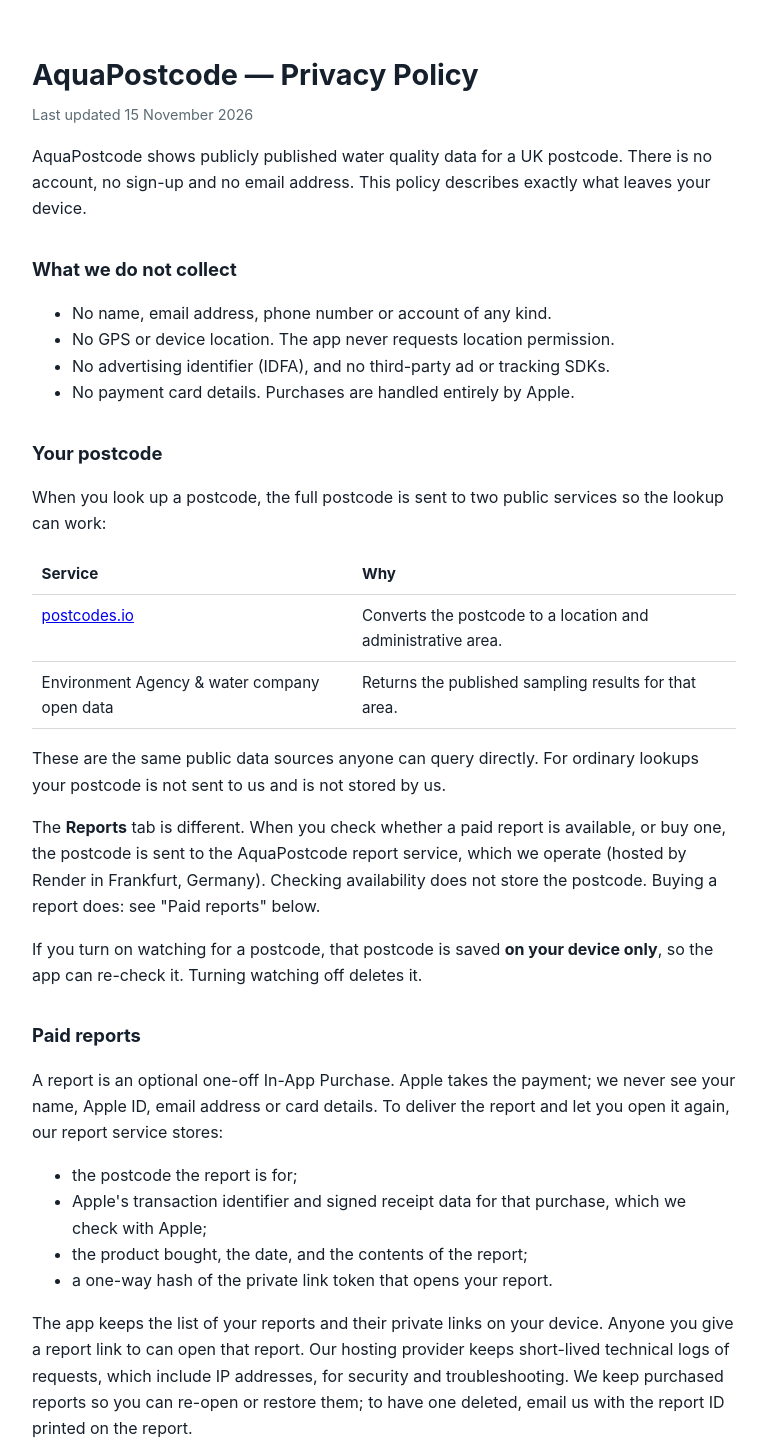
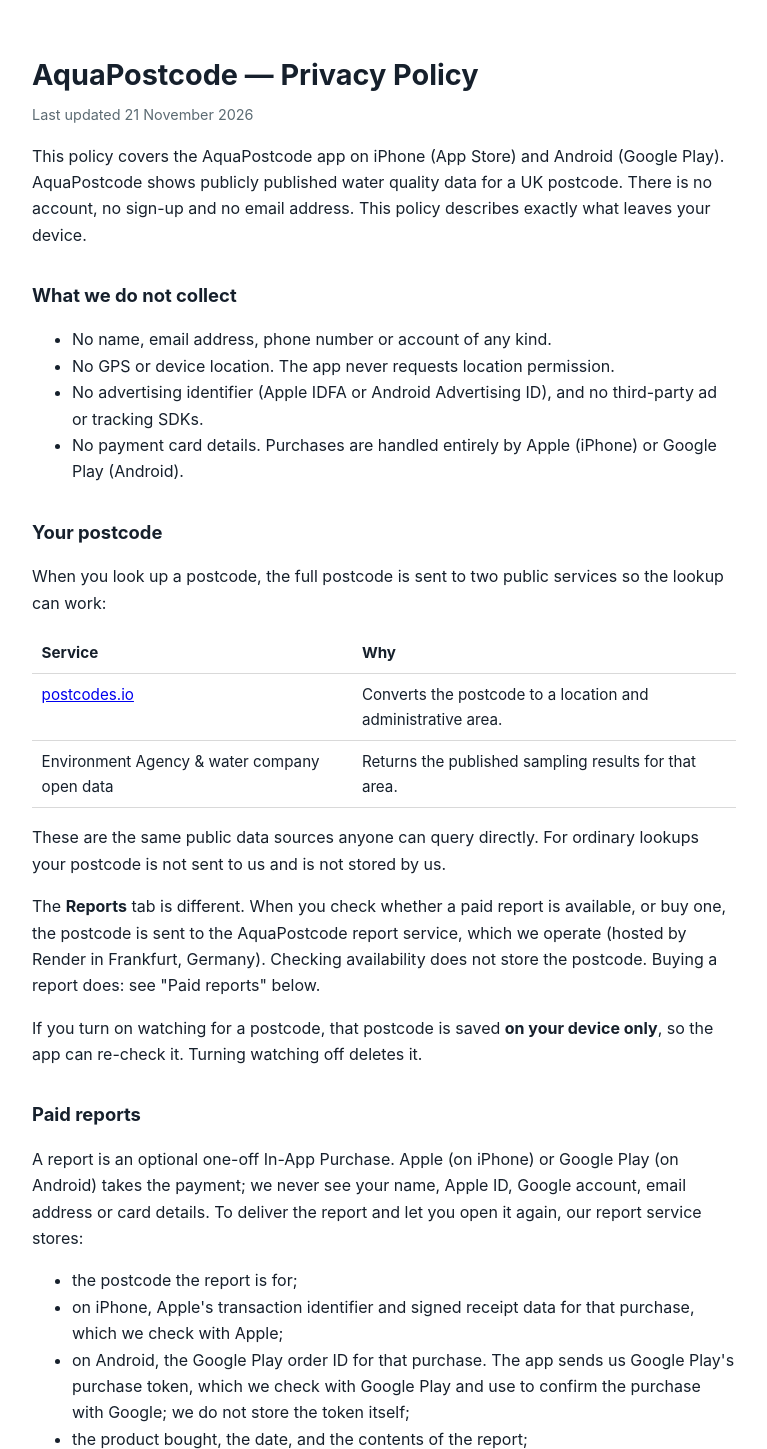
Before and after one commit to pgm-norbert/aquapostcode-site, a plain HTML site: page privacy.html in a window 1280 px wide. Shown: the top 1449 px of the page, without its empty margins (256-1023 px from the left). Drawn offline with Linux system fonts and the light colour scheme.

Commit message:
Privacy policy: cover the Android app and Google Play purchases

```diff
--- a/privacy.html
+++ b/privacy.html
@@ -21,17 +21,17 @@ code{background:#f1f4f8;padding:.1rem .3rem;border-radius:3px;font-size:.9em}
 </head>
 <body>
 <h1>AquaPostcode — Privacy Policy</h1>
-<p class="updated">Last updated 15 November 2026</p>
+<p class="updated">Last updated 21 November 2026</p>
 
-<p>AquaPostcode shows publicly published water quality data for a UK postcode. There is no account,
+<p>This policy covers the AquaPostcode app on iPhone (App Store) and Android (Google Play). AquaPostcode shows publicly published water quality data for a UK postcode. There is no account,
 no sign-up and no email address. This policy describes exactly what leaves your device.</p>
 
 <h2>What we do not collect</h2>
 <ul>
 <li>No name, email address, phone number or account of any kind.</li>
 <li>No GPS or device location. The app never requests location permission.</li>
-<li>No advertising identifier (IDFA), and no third-party ad or tracking SDKs.</li>
-<li>No payment card details. Purchases are handled entirely by Apple.</li>
+<li>No advertising identifier (Apple IDFA or Android Advertising ID), and no third-party ad or tracking SDKs.</li>
+<li>No payment card details. Purchases are handled entirely by Apple (iPhone) or Google Play (Android).</li>
 </ul>
 
 <h2>Your postcode</h2>
@@ -51,12 +51,13 @@ Frankfurt, Germany). Checking availability does not store the postcode. Buying a
 so the app can re-check it. Turning watching off deletes it.</p>
 
 <h2>Paid reports</h2>
-<p>A report is an optional one-off In-App Purchase. Apple takes the payment; we never see your name,
-Apple ID, email address or card details. To deliver the report and let you open it again, our report
+<p>A report is an optional one-off In-App Purchase. Apple (on iPhone) or Google Play (on Android) takes
+the payment; we never see your name, Apple ID, Google account, email address or card details. To deliver the report and let you open it again, our report
 service stores:</p>
 <ul>
 <li>the postcode the report is for;</li>
-<li>Apple's transaction identifier and signed receipt data for that purchase, which we check with Apple;</li>
+<li>on iPhone, Apple's transaction identifier and signed receipt data for that purchase, which we check with Apple;</li>
+<li>on Android, the Google Play order ID for that purchase. The app sends us Google Play's purchase token, which we check with Google Play and use to confirm the purchase with Google; we do not store the token itself;</li>
 <li>the product bought, the date, and the contents of the report;</li>
 <li>a one-way hash of the private link token that opens your report.</li>
 </ul>
```
